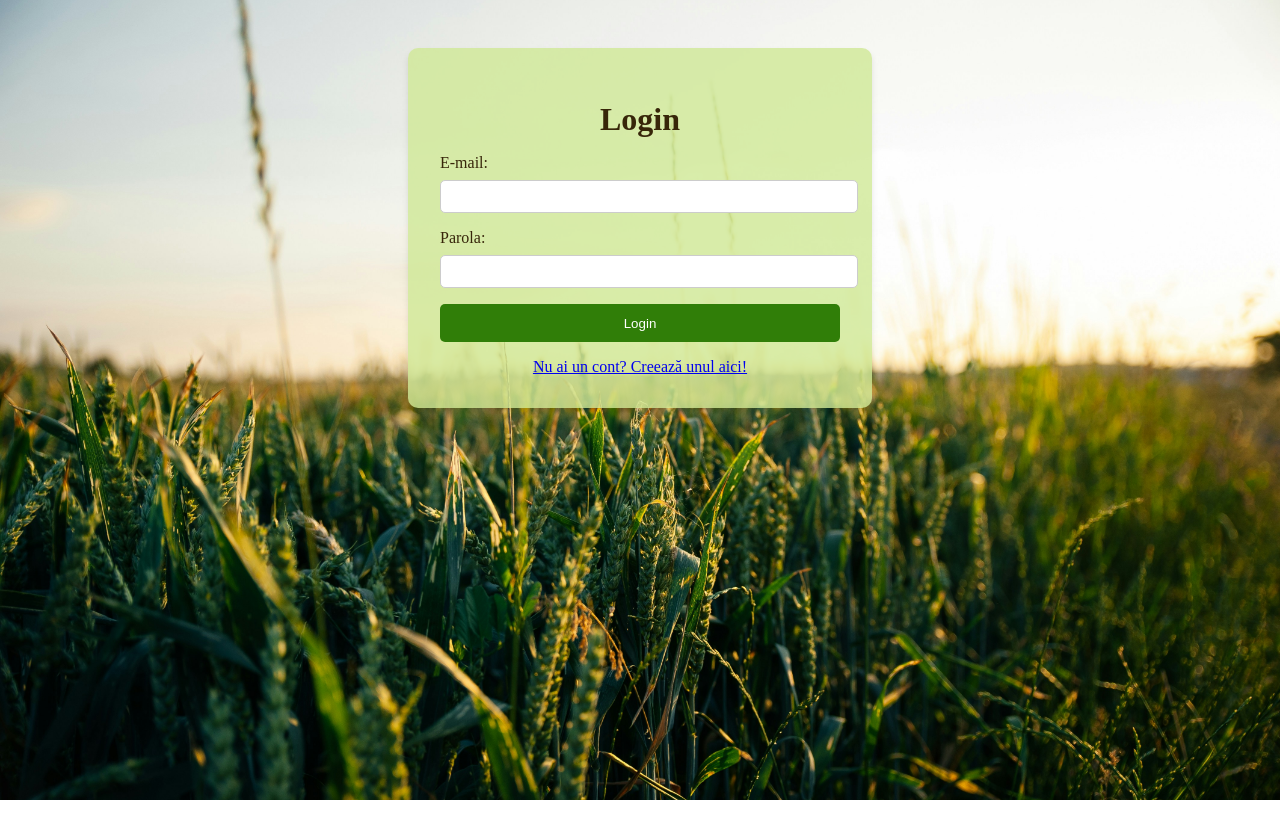
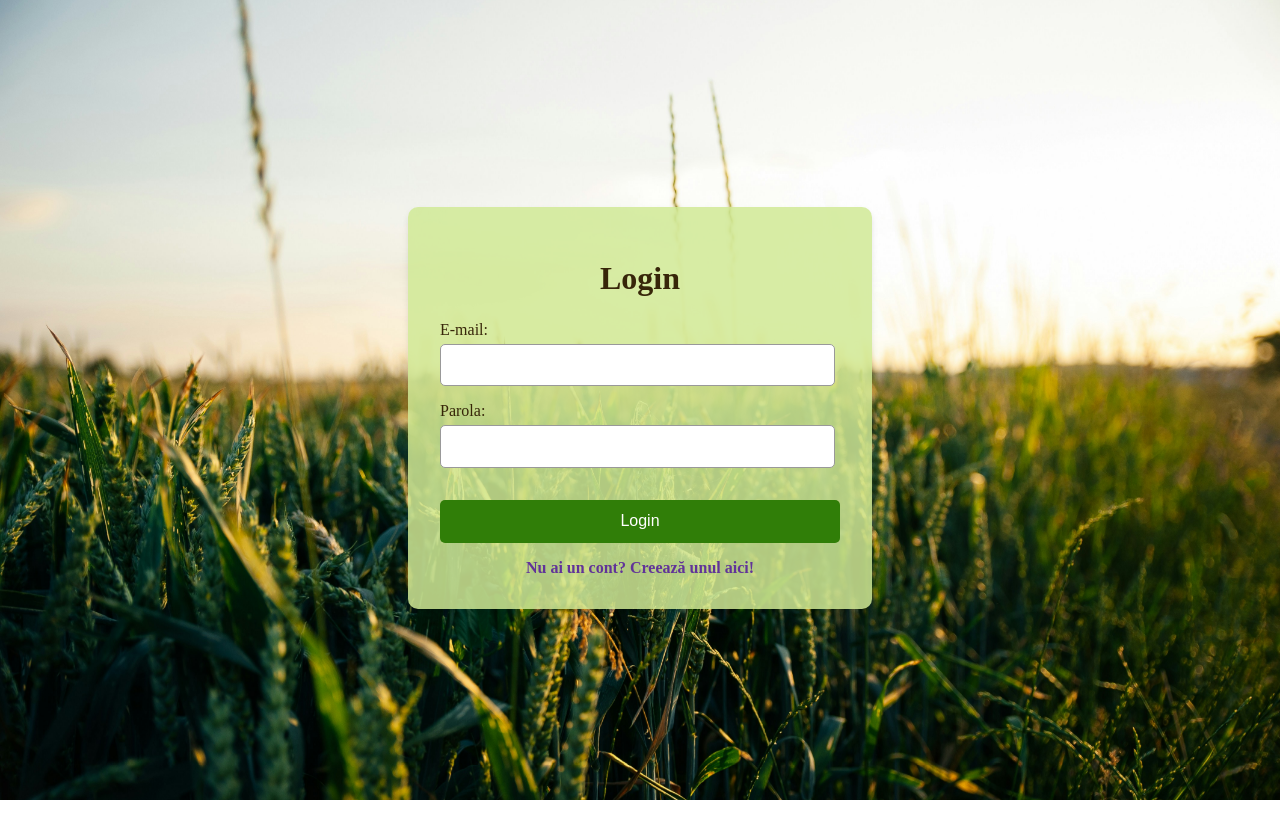
Before and after one commit to FermendjinPatricia/Licenta2025, a Vue app in the folder Fermivo/frontend/: page /login in a window 1280 px wide. Built offline with nearby package versions, Linux system fonts and the light colour scheme.

Commit message:
Fixed some design issues

```diff
--- a/Fermivo/frontend/src/views/LoginPage.vue
+++ b/Fermivo/frontend/src/views/LoginPage.vue
@@ -1,142 +1,120 @@
-import axios from '../axios';
-
 <template>
   <div class="login-page">
-      <img
-        src="../assets/login.jpg"
-        alt="Background"
-        class="background-image"
-      />
-      <div class="box">
+    <img src="../assets/login.jpg" alt="Background" class="background-image" />
+    <div class="container">
+      <form class="form" @submit.prevent="handleLogin">
+        <h1>Login</h1>
 
-      </div>
-      <form class="login-form" @submit.prevent="handleLogin">
-        <h1>Login</h1>
-        <div class="row">
-          <div>
+        <div class="input-group">
           <label for="email">E-mail:</label>
           <input type="email" id="email" v-model="email" required />
         </div>
+
+        <div class="input-group">
+          <label for="parola">Parola:</label>
+          <input type="password" id="parola" v-model="parola" required />
         </div>
-        <div class="row">
-          <div>
-            <label for="parola">Parola:</label>
-            <input type="parola" id="parola" v-model="parola" required />
-          </div>
-        </div>
+
         <button type="submit">Login</button>
-        <div style="margin-top: 1rem; text-align: center">
-          <router-link to="/register"
-            >Nu ai un cont? Creează unul aici!</router-link
-          >
+
+        <div class="link-container">
+          <router-link to="/register">Nu ai un cont? Creează unul aici!</router-link>
         </div>
       </form>
     </div>
+  </div>
 </template>
 
-  <script>
-import axios from '../axios';
-
-export default {
-  name: 'LoginPage',
-  data() {
-    return {
-      email: '',
-      password: '',
-      errorMessage: '',
-    };
-  },
-  methods: {
-  async handleLogin() {
-    try {
-      const response = await axios.post('/users/login', {
-        email: this.email,
-        parola: this.parola,
-      });
-
-      if (response.status === 200) {
-        // Salvează token-ul JWT în localStorage
-        localStorage.setItem('token', response.data.token);
-
-
-        this.$router.push('/home');
-      }
-    } catch (error) {
-      this.errorMessage = error.response?.data?.message || 'Eroare la autentificare.';
-      alert(this.errorMessage);
-    }
-  },
-},
-};
-</script>
-
-
 <style scoped>
+/* 🔹 Fundal */
 .background-image {
-    position: absolute;
+  position: fixed;
   top: 0;
   left: 0;
-    width: 100%;
-    height: 100%;
+  width: 100vw;
+  height: 100vh;
   object-fit: cover;
   z-index: -1;
 }
 
-  .box {
-    margin-top: 3rem;
+/* 🔹 Container */
+.container {
+  display: flex;
+  justify-content: center;
+  align-items: center;
+  height: 100vh;
 }
 
-  .login-form {
-    background: rgba(208, 233, 150, 0.8);
+/* 🔹 Formular */
+.form {
+  background: rgba(208, 233, 150, 0.85);
   padding: 2rem;
   border-radius: 10px;
   box-shadow: 0 4px 6px rgba(0, 0, 0, 0.1);
   max-width: 400px;
-    width: 100%;
-    margin: 0 auto;
+  width: 90%;
+  text-align: center;
 }
 
+/* 🔹 Titlu */
 h1 {
-    text-align: center;
   color: rgba(45, 26, 0, 0.944);
-    margin-bottom: 1rem;
+  margin-bottom: 1.5rem;
+  font-size: 2rem;
 }
 
-  .row {
-    display: flex;
-    justify-content: space-between;
+/* 🔹 Inputuri + Buton Aceeași Dimensiune */
+.input-group {
+  text-align: left;
   margin-bottom: 1rem;
-  }
-
-  .row div {
-    flex: 1;
+  width: 98%;
 }
 
 label {
   display: block;
+  font-size: 1rem;
   color: rgba(45, 26, 0, 0.944);
-    margin-bottom: 0.5rem;
+  margin-bottom: 0.3rem;
 }
 
 input {
-    width: 100%;
-    padding: 0.5rem;
-    border: 1px solid #ccc;
-    color: rgba(45, 26, 0, 0.944);
+  width: 94.5%;
+  padding: 0.7rem;
+  border: 1px solid #999;
   border-radius: 5px;
+  font-size: 1rem;
 }
 
+/* 🔹 Buton */
 button {
   width: 100%;
-    padding: 0.7rem;
+  padding: 0.8rem;
   background-color: #307e08;
   color: white;
   border: none;
   border-radius: 5px;
   cursor: pointer;
+  font-size: 1rem;
+  margin-top: 1rem;
 }
 
 button:hover {
   background-color: #012f19;
 }
+
+/* 🔹 Link */
+.link-container {
+  margin-top: 1rem;
+  text-align: center;
+}
+
+.link-container a {
+  color: #613399;
+  text-decoration: none;
+  font-weight: bold;
+}
+
+.link-container a:hover {
+  text-decoration: underline;
+}
 </style>
--- a/Fermivo/frontend/src/views/RegisterPage.vue
+++ b/Fermivo/frontend/src/views/RegisterPage.vue
@@ -5,64 +5,61 @@
       alt="Background"
       class="background-image"
     />
-    <div class="box"></div>
+    <div class="register-container">
       <form class="register-form" @submit.prevent="handleRegister">
         <h1>Register</h1>
+
         <div class="row">
-        <div>
+          <div class="input-group">
             <label for="nume">Nume:</label>
             <input type="text" id="nume" v-model="nume" required />
           </div>
-        <div>
+          <div class="input-group">
             <label for="prenume">Prenume:</label>
             <input type="text" id="prenume" v-model="prenume" required />
           </div>
         </div>
+
         <div class="row">
-        <div>
+          <div class="input-group">
             <label for="denumireaFirmei">Denumirea Firmei:</label>
-          <input
-            type="text"
-            id="denumireaFirmei"
-            v-model="denumireaFirmei"
-            required
-          />
+            <input type="text" id="denumireaFirmei" v-model="denumireaFirmei" required />
           </div>
-        <div>
+          <div class="input-group">
             <label for="codUnicDeIdentificare">Cod unic de identificare:</label>
-          <input
-            type="text"
-            id="codUnicDeIdentificare"
-            v-model="codUnicDeIdentificare"
-            required
-          />
+            <input type="text" id="codUnicDeIdentificare" v-model="codUnicDeIdentificare" required />
           </div>
         </div>
+
         <div class="row">
-        <div>
+          <div class="input-group">
             <label for="adresa">Adresa:</label>
             <input type="text" id="adresa" v-model="adresa" required />
           </div>
-        <div>
+          <div class="input-group">
             <label for="telefon">Telefon:</label>
             <input type="tel" id="telefon" v-model="telefon" required />
           </div>
         </div>
+
         <div class="row">
-        <div>
+          <div class="input-group">
             <label for="email">E-mail:</label>
             <input type="email" id="email" v-model="email" required />
           </div>
-        <div>
+          <div class="input-group">
             <label for="parola">Parola:</label>
             <input type="password" id="parola" v-model="parola" required />
           </div>
         </div>
+
         <button type="submit">Register</button>
-      <div style="margin-top: 1rem; text-align: center">
+
+        <div class="register-link">
           <router-link to="/login">Ai deja un cont? Conectează-te acum!</router-link>
         </div>
       </form>
+    </div>
   </div>
 </template>
 
@@ -109,74 +106,150 @@ export default {
 };
 </script>
 
-
 <style scoped>
+/* 🔹 Fundal corect scalat */
 .background-image {
-  position: absolute;
+  position: fixed;
   top: 0;
   left: 0;
-  width: 100%;
-  height: 100%;
+  width: 100vw;
+  height: 100vh;
   object-fit: cover;
+  background-size: cover;
+  background-position: center center;
+  background-repeat: no-repeat;
   z-index: -1;
 }
 
-.box {
-  margin-top: 2rem;
+/* 🔹 Container pentru centrarea formularului */
+.register-container {
+  display: flex;
+  justify-content: center;
+  align-items: center;
+  height: 100vh;
 }
 
+/* 🔹 Formular */
 .register-form {
-  background: rgba(218, 172, 111, 0.8);
+  background: rgba(218, 172, 111, 0.85);
   padding: 2rem;
   border-radius: 10px;
   box-shadow: 0 4px 6px rgba(0, 0, 0, 0.1);
   max-width: 600px;
-  width: 100%;
-  margin: 0 auto;
+  width: 90%;
+  text-align: center;
 }
 
+/* 🔹 Titlu */
 h1 {
-  text-align: center;
   color: rgba(45, 26, 0, 0.944);
-  margin-bottom: 1rem;
+  margin-bottom: 1.5rem;
+  font-size: 2rem;
 }
 
+/* 🔹 Gruparea inputurilor */
+.input-group {
+  margin-bottom: 1rem;
+  text-align: left;
+  width: 100%;
+}
+
+/* 🔹 Aliniere perfectă a coloanelor */
 .row {
   display: flex;
-  justify-content: space-between;
-  gap: 10rem;
-  margin-bottom: 1rem;
+  justify-content: center;  /* 🔹 Centrăm conținutul */
+  align-items: center;
+  gap: 2rem;  /* 🔹 Spațiu mai mare între coloane */
+  width: 100%;
 }
 
+/* 🔹 Asigură că fiecare div ocupă 50% din rând */
 .row div {
   flex: 1;
 }
 
+/* 🔹 Etichete și inputuri */
 label {
   display: block;
   color: rgba(45, 26, 0, 0.944);
   margin-bottom: 0.5rem;
+  font-size: 1rem;
 }
 
 input {
   width: 100%;
-  padding: 0.5rem;
+  padding: 0.7rem;
   border: 1px solid #db8307;
-  color: rgba(45, 26, 0, 0.944);
   border-radius: 5px;
+  font-size: 1rem;
 }
 
+/* 🔹 Buton */
 button {
   width: 100%;
-  padding: 0.7rem;
+  padding: 0.8rem;
   background-color: #935313;
   color: white;
   border: none;
   border-radius: 5px;
   cursor: pointer;
+  font-size: 1rem;
 }
 
 button:hover {
   background-color: #012f19;
 }
+
+/* 🔹 Link pentru login */
+.register-link {
+  margin-top: 1rem;
+  text-align: center;
+}
+
+.register-link a {
+  color: #613399;
+  text-decoration: none;
+  font-weight: bold;
+}
+
+.register-link a:hover {
+  text-decoration: underline;
+}
+
+/* 🔹 Responsivitate pentru mobile */
+@media (max-width: 768px) {
+  .register-container {
+    align-items: flex-start;
+    padding-top: 8vh;
+  }
+
+  .register-form {
+    width: 95%;
+    padding: 1.5rem;
+  }
+
+  h1 {
+    font-size: 1.5rem;
+  }
+
+  input {
+    font-size: 1rem;
+    padding: 0.6rem;
+  }
+
+  button {
+    font-size: 1rem;
+    padding: 0.8rem;
+  }
+
+  /* 🔹 Pe mobile inputurile sunt puse unul sub altul */
+  .row {
+    flex-direction: column;
+    gap: 0;
+  }
+
+  .row div {
+    width: 100%;
+  }
+}
 </style>
```
Lines whose indentation alone changed are shown as unchanged.
